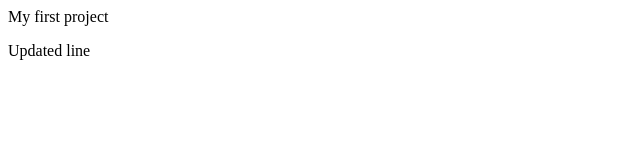
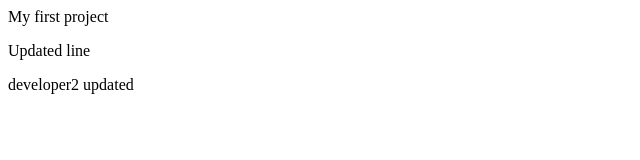
Before and after one commit to Umarani448/FirstProject, a plain HTML site: page index.html in a window 1280 px wide. Shown: the whole page, without its empty margins (0-640 px from the left). Drawn offline with Linux system fonts and the light colour scheme.

Commit message:
dev2Update

```diff
--- a/index.html
+++ b/index.html
@@ -1,4 +1,5 @@
 <html>
 <p>My first project</p>
 <p>Updated line</p>
+<p>developer2 updated</p>
 </html>
```
